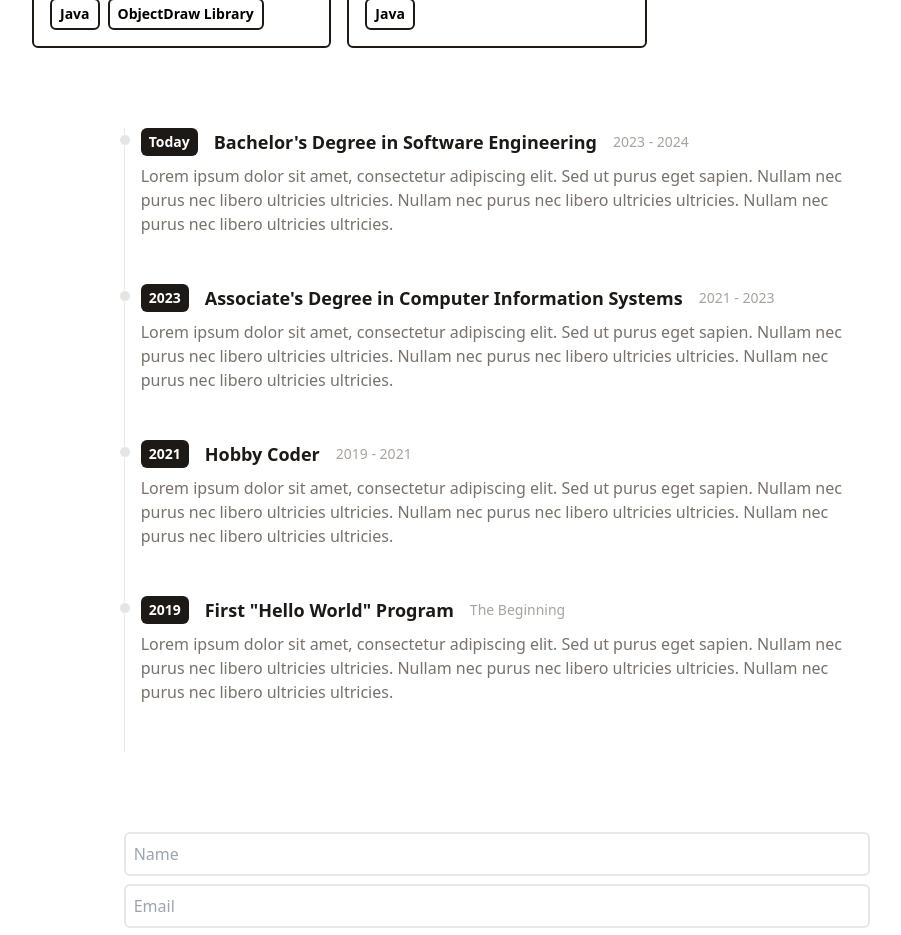
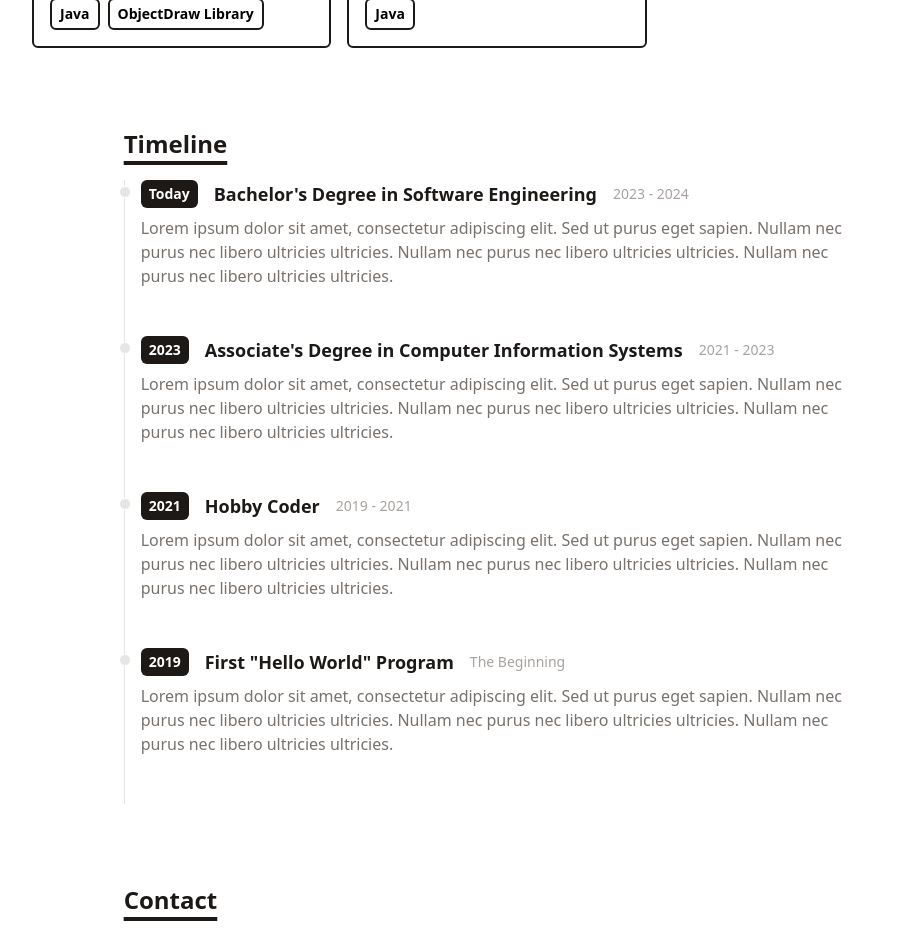
Before and after one commit to TeraBirb/portfolio-v2, a React (Vite) app: page / in a window 1280 px wide. Shown: the part 940-1875 px from the top of the page, without its empty margins (143-1044 px from the left). Built offline with nearby package versions, Linux system fonts and the light colour scheme.

Commit message:
Create simple title component

```diff
--- a/src/components/Contact.jsx
+++ b/src/components/Contact.jsx
@@ -1,3 +1,5 @@
+import Title from "./Title";
+
 const Contact = () => {
     return (
         <div className="flex flex-col mb-10 mx-auto">
@@ -7,6 +9,7 @@
                     method="POST"
                     className="flex flex-col w-full md:w-7/12"
                 >
+                    <Title>Contact</Title>
                     <input
                         type="text"
                         name="name"
--- a/src/components/Timeline.jsx
+++ b/src/components/Timeline.jsx
@@ -1,10 +1,12 @@
 import TimelineItem from "./TimelineItem";
+import Title from "./Title";
 import timeline from "../data/timeline";
 
 const Timeline = () => {
     return (
         <div className="flex flex-col md:flex-row justify-center my-20">
             <div className="w-full md:w-7/12">
+            <Title>Timeline</Title>
             {timeline.map((item, index) => (
                 <TimelineItem
                 key={index}
--- /dev/null
+++ b/src/components/Title.jsx
@@ -0,0 +1,12 @@
+const Title = ({ children, id }) => {
+    return (
+        <h1
+            id={id && id}
+            className="text-2xl font-bold underline underline-offset-8 decoration-4 mb-5 text-stone-900"
+        >
+            {children}
+        </h1>
+    );
+};
+
+export default Title;
```
